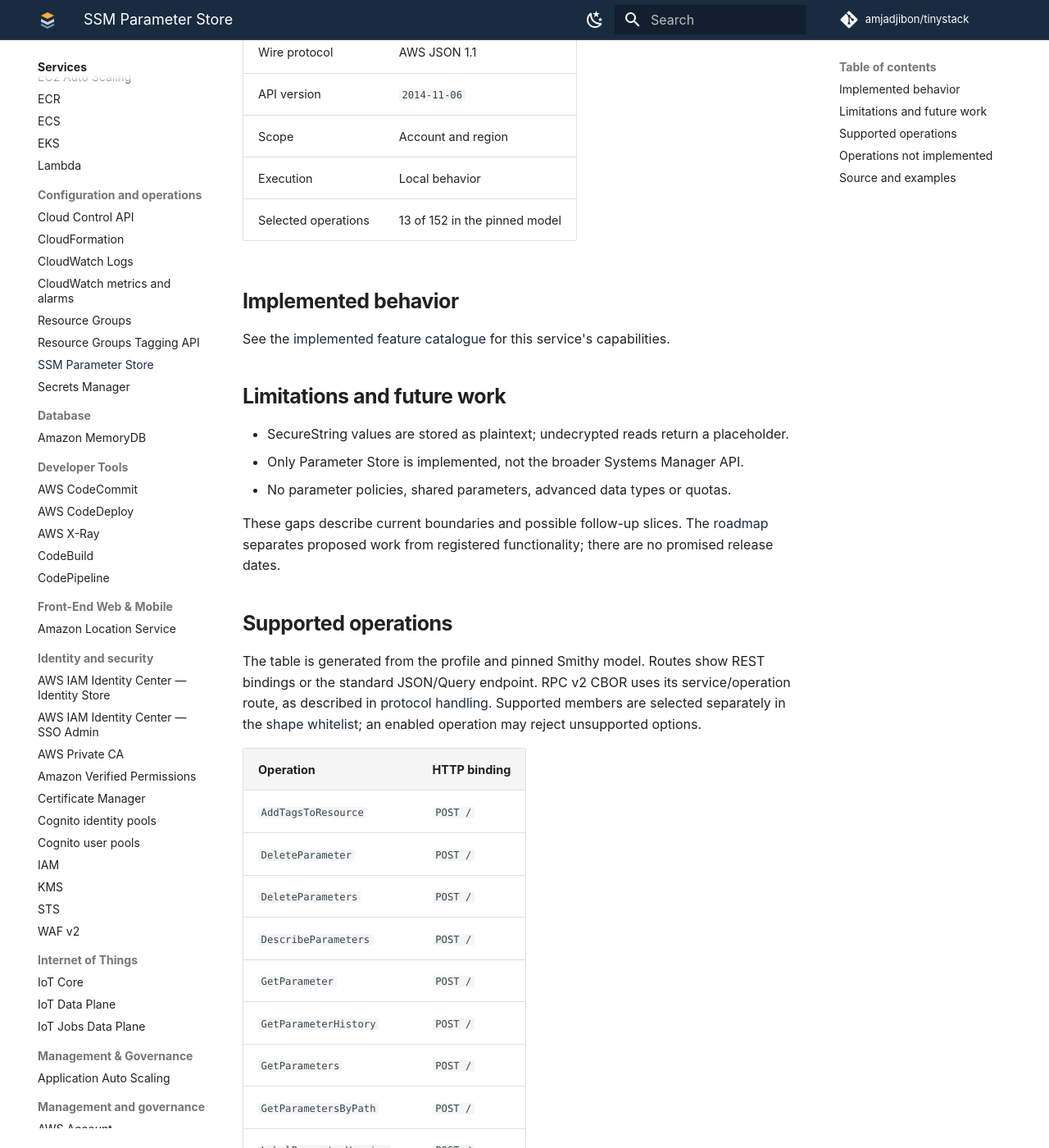
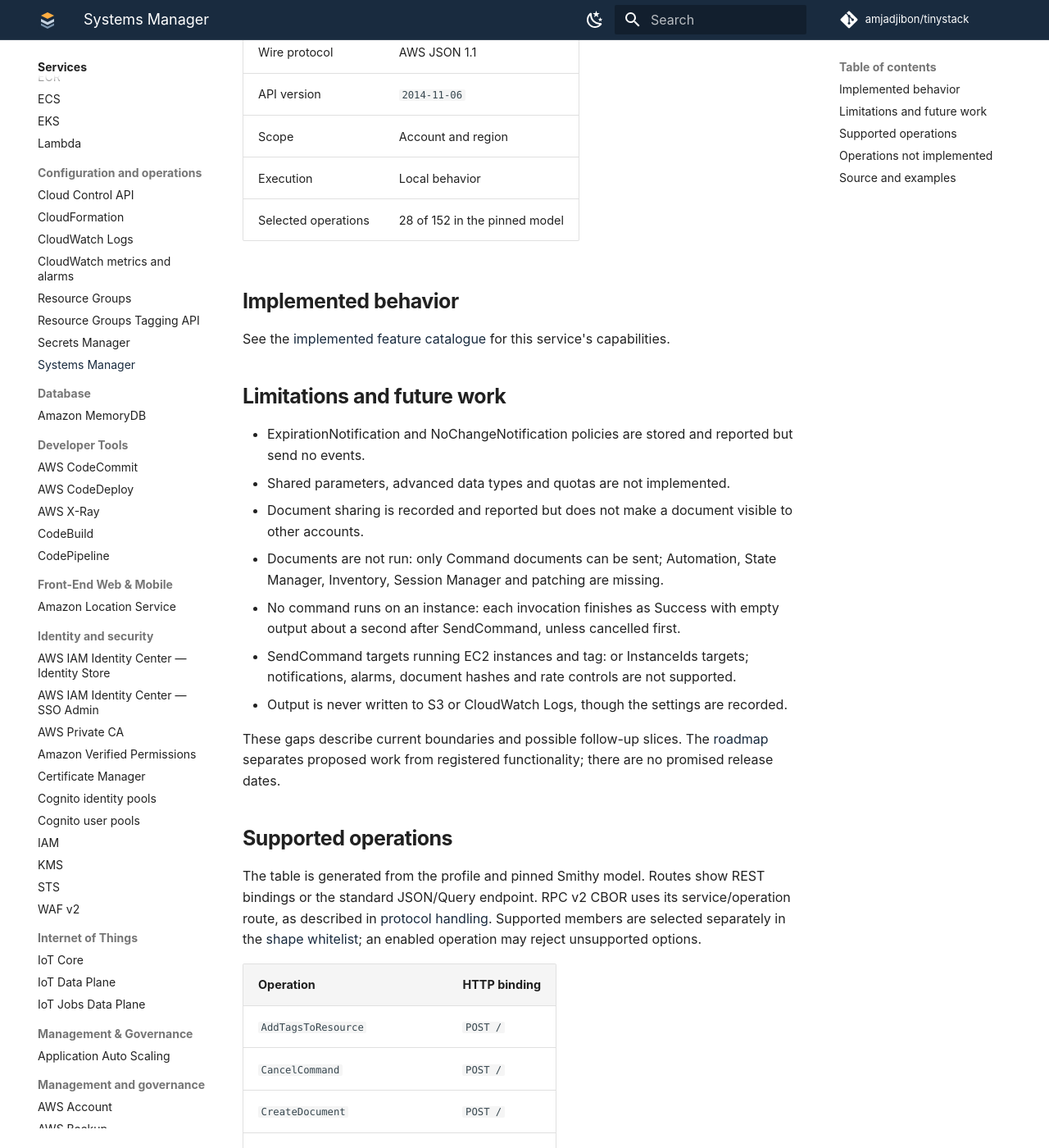
Before and after one commit to amjadjibon/tinystack, an MkDocs documentation site: the page built from docs/site/services/ssm.md, in a window 1280 px wide and 1400 px high, scrolled down 454 px. Shown: the whole window at 82% size. Built offline with MkDocs 1.6.1 and Material for MkDocs 9.7.7, drawn with Linux system fonts in a browser that asks for light colours; some of the changed text lies outside the part shown.

```diff
--- a/docs/site/services/ssm.md
+++ b/docs/site/services/ssm.md
@@ -1,7 +1,7 @@
 <!-- Generated by scripts/docs.py; edit docs/catalog.json and run task docs:generate. -->
-# SSM Parameter Store
+# Systems Manager
 
-Store versioned parameters, labels, tags, and hierarchy queries.
+Store versioned parameters, publish documents, and send Run Command requests.
 
 **Status: implemented subset.** Operation selection does not imply complete input or behavior parity.
 
@@ -13,17 +13,21 @@ Store versioned parameters, labels, tags, and hierarchy queries.
 | API version | `2014-11-06` |
 | Scope | Account and region |
 | Execution | Local behavior |
-| Selected operations | 13 of 152 in the pinned model |
+| Selected operations | 28 of 152 in the pinned model |
 
 ## Implemented behavior
 
-See the [implemented feature catalogue](catalogue.md#ssm-parameter-store) for this service's capabilities.
+See the [implemented feature catalogue](catalogue.md#systems-manager) for this service's capabilities.
 
 ## Limitations and future work
 
-- SecureString values are stored as plaintext; undecrypted reads return a placeholder.
-- Only Parameter Store is implemented, not the broader Systems Manager API.
-- No parameter policies, shared parameters, advanced data types or quotas.
+- ExpirationNotification and NoChangeNotification policies are stored and reported but send no events.
+- Shared parameters, advanced data types and quotas are not implemented.
+- Document sharing is recorded and reported but does not make a document visible to other accounts.
+- Documents are not run: only Command documents can be sent; Automation, State Manager, Inventory, Session Manager and patching are missing.
+- No command runs on an instance: each invocation finishes as Success with empty output about a second after SendCommand, unless cancelled first.
+- SendCommand targets running EC2 instances and tag:<key> or InstanceIds targets; notifications, alarms, document hashes and rate controls are not supported.
+- Output is never written to S3 or CloudWatch Logs, though the settings are recorded.
 
 These gaps describe current boundaries and possible follow-up slices. The [roadmap](../roadmap/index.md)
 separates proposed work from registered functionality; there are no promised release dates.
@@ -38,33 +42,46 @@ JSON/Query endpoint. RPC v2 CBOR uses its service/operation route, as described
 | Operation | HTTP binding |
 | --- | --- |
 | `AddTagsToResource` | `POST /` |
+| `CancelCommand` | `POST /` |
+| `CreateDocument` | `POST /` |
+| `DeleteDocument` | `POST /` |
 | `DeleteParameter` | `POST /` |
 | `DeleteParameters` | `POST /` |
+| `DescribeDocument` | `POST /` |
+| `DescribeDocumentPermission` | `POST /` |
 | `DescribeParameters` | `POST /` |
+| `GetCommandInvocation` | `POST /` |
+| `GetDocument` | `POST /` |
 | `GetParameter` | `POST /` |
 | `GetParameterHistory` | `POST /` |
 | `GetParameters` | `POST /` |
 | `GetParametersByPath` | `POST /` |
 | `LabelParameterVersion` | `POST /` |
+| `ListCommandInvocations` | `POST /` |
+| `ListCommands` | `POST /` |
+| `ListDocumentVersions` | `POST /` |
+| `ListDocuments` | `POST /` |
 | `ListTagsForResource` | `POST /` |
+| `ModifyDocumentPermission` | `POST /` |
 | `PutParameter` | `POST /` |
 | `RemoveTagsFromResource` | `POST /` |
+| `SendCommand` | `POST /` |
 | `UnlabelParameterVersion` | `POST /` |
+| `UpdateDocument` | `POST /` |
+| `UpdateDocumentDefaultVersion` | `POST /` |
 
 ## Operations not implemented
 
-??? info "139 modeled operations outside the implementation"
+??? info "124 modeled operations outside the implementation"
 
     These operations are absent from the profile. This is a coverage inventory, not a delivery commitment.
 
     - `AssociateOpsItemRelatedItem`
-    - `CancelCommand`
     - `CancelMaintenanceWindowExecution`
     - `CreateActivation`
     - `CreateAssociation`
     - `CreateAssociationBatch`
     - `CreateCloudConnector`
-    - `CreateDocument`
     - `CreateMaintenanceWindow`
     - `CreateOpsItem`
     - `CreateOpsMetadata`
--- a/mkdocs.yml
+++ b/mkdocs.yml
@@ -139,8 +139,8 @@ nav:
           - "CloudWatch metrics and alarms": services/cloudwatch.md
           - "Resource Groups": services/resourcegroups.md
           - "Resource Groups Tagging API": services/resourcegroupstaggingapi.md
-          - "SSM Parameter Store": services/ssm.md
           - "Secrets Manager": services/secretsmanager.md
+          - "Systems Manager": services/ssm.md
       - "Database":
           - "Amazon MemoryDB": services/memorydb.md
       - "Developer Tools":
```
Also changed, not shown: other parts of docs/site/services/ssm.md (+1 -14 lines), docs/site/services/catalogue.md (+19 -14 lines), docs/site/services/index.md (+2 -2 lines), docs/catalog.json.
